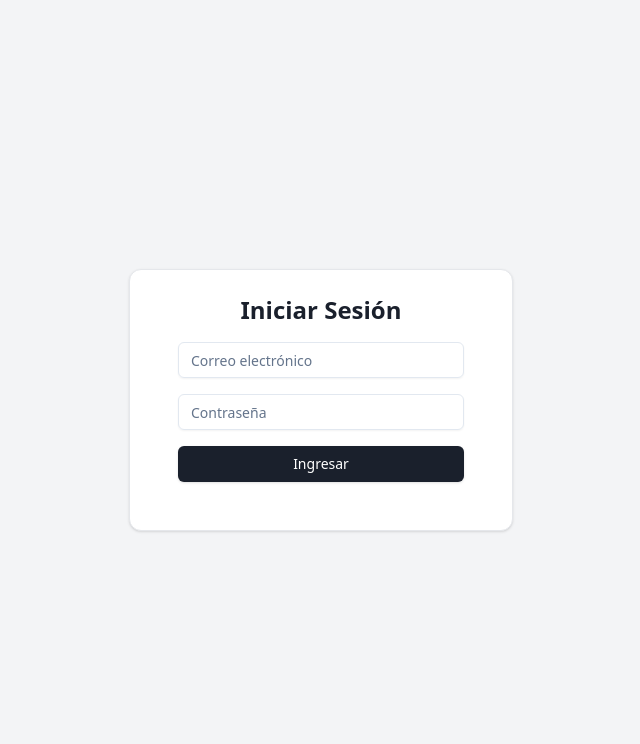
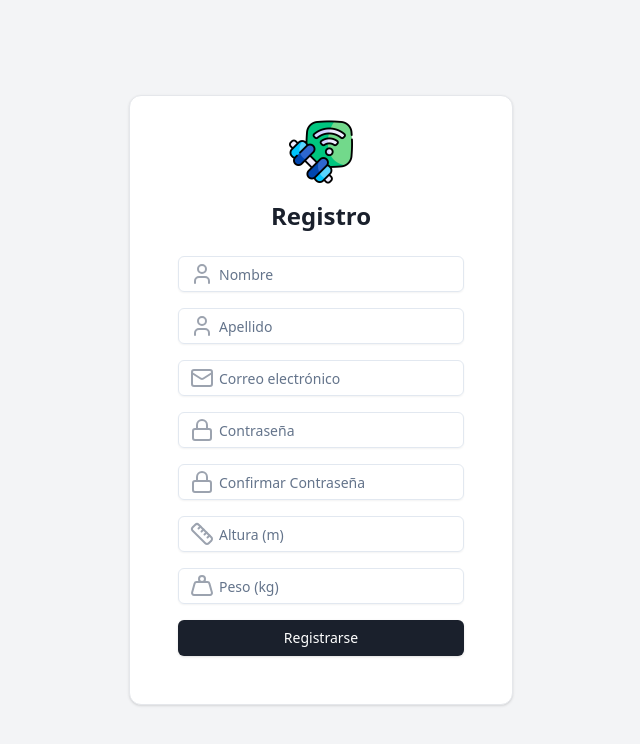
Before and after one commit to JohanVilla1z/FitSync_Front, a React (Vite) app: page /register in a window 1280 px wide. Before the commit this address led to /login. Shown: the top 744 px of the page, without its empty margins (319-959 px from the left). Built offline with nearby package versions, Linux system fonts and the light colour scheme.

Commit message:
feat :sparkles: add Register page with form validation and user registration functionality

```diff
--- /dev/null
+++ b/src/constants/auth/registerForm.ts
@@ -0,0 +1,8 @@
+export default interface RegisterForm {
+  name: string;
+  lastName: string;
+  email: string;
+  password: string;
+  userHeight: number;
+  userWeight: number;
+}
--- a/src/constants/index.ts
+++ b/src/constants/index.ts
@@ -1,3 +1,3 @@
 export * from "./auth/authState";
-export * from "./RolEnum";
+export * from "./auth/registerForm";
 export * from "./entryLog";
--- a/src/pages/index.ts
+++ b/src/pages/index.ts
@@ -1,7 +1,7 @@
 export { default as Dashboard } from "./dashboard/Dashboard";
 export { default as Login } from "./login/Login";
 export { default as Profile } from "./profile/Profile";
-export { default as Unauthorized } from "./Unauthorized";
+export { default as Register } from "./register/Register";
 export { default as Trainers } from "./trainers/Trainers";
 
 // Cuando agregues nuevas páginas, solo necesitas exportarlas aquí:
--- /dev/null
+++ b/src/pages/register/Register.tsx
@@ -0,0 +1,181 @@
+import { Lock, Mail, Ruler, User, Weight } from "lucide-react"; // Importar íconos de Lucide
+import { useForm } from "react-hook-form";
+import { useNavigate } from "react-router-dom";
+import { toast } from "react-toastify";
+import axiosInstance from "../../api/axiosInstance";
+import { Button, Card, CardContent, Input } from "../../components/ui";
+import RegisterForm from "../../constants/auth/registerForm";
+
+interface ExtendedRegisterForm extends RegisterForm {
+  confirmPassword: string; // Campo adicional para confirmar la contraseña
+}
+
+const Register = () => {
+  const {
+    register,
+    handleSubmit,
+    formState: { errors },
+    watch,
+  } = useForm<ExtendedRegisterForm>();
+  const navigate = useNavigate();
+
+  // Observar el valor del campo "password" para compararlo con "confirmPassword"
+  const password = watch("password");
+
+  const onSubmit = async (data: ExtendedRegisterForm) => {
+    try {
+      const { confirmPassword, ...registerData } = data; // Excluir confirmPassword antes de enviar
+      await axiosInstance.post("/auth/register-user", registerData);
+      toast.success("Registro exitoso 🚀");
+      navigate("/login");
+    } catch (error) {
+      console.error("Error durante el registro:", error);
+      toast.error("Error al registrar el usuario. Inténtelo más tarde.");
+    }
+  };
+
+  return (
+    <div className="flex justify-center items-center h-screen bg-gray-100 dark:bg-gray-900">
+      <Card className="w-96 p-6">
+        <CardContent>
+          <div className="flex flex-col items-center mb-6">
+            <img
+              src="src/assets/logos/fitsync-logo.png"
+              alt="FitSync Logo"
+              className="h-16 mb-4"
+            />
+            <h2 className="text-2xl font-bold text-center">Registro</h2>
+          </div>
+          <form onSubmit={handleSubmit(onSubmit)} className="space-y-4">
+            <div className="relative">
+              <User className="absolute left-3 top-1/2 transform -translate-y-1/2 text-gray-400" />
+              <Input
+                type="text"
+                placeholder="Nombre"
+                className="pl-10"
+                {...register("name", {
+                  required: "El nombre es obligatorio",
+                  minLength: { value: 2, message: "Mínimo 2 caracteres" },
+                  maxLength: { value: 50, message: "Máximo 50 caracteres" },
+                })}
+              />
+              {errors.name && (
+                <p className="text-red-500 text-sm">{errors.name.message}</p>
+              )}
+            </div>
+            <div className="relative">
+              <User className="absolute left-3 top-1/2 transform -translate-y-1/2 text-gray-400" />
+              <Input
+                type="text"
+                placeholder="Apellido"
+                className="pl-10"
+                {...register("lastName", {
+                  required: "El apellido es obligatorio",
+                  minLength: { value: 2, message: "Mínimo 2 caracteres" },
+                  maxLength: { value: 50, message: "Máximo 50 caracteres" },
+                })}
+              />
+              {errors.lastName && (
+                <p className="text-red-500 text-sm">
+                  {errors.lastName.message}
+                </p>
+              )}
+            </div>
+            <div className="relative">
+              <Mail className="absolute left-3 top-1/2 transform -translate-y-1/2 text-gray-400" />
+              <Input
+                type="email"
+                placeholder="Correo electrónico"
+                className="pl-10"
+                {...register("email", {
+                  required: "El correo es obligatorio",
+                  pattern: {
+                    value: /^[^\s@]+@[^\s@]+\.[^\s@]+$/,
+                    message: "Formato de correo inválido",
+                  },
+                })}
+              />
+              {errors.email && (
+                <p className="text-red-500 text-sm">{errors.email.message}</p>
+              )}
+            </div>
+            <div className="relative">
+              <Lock className="absolute left-3 top-1/2 transform -translate-y-1/2 text-gray-400" />
+              <Input
+                type="password"
+                placeholder="Contraseña"
+                className="pl-10"
+                {...register("password", {
+                  required: "La contraseña es obligatoria",
+                  minLength: { value: 6, message: "Mínimo 6 caracteres" },
+                })}
+              />
+              {errors.password && (
+                <p className="text-red-500 text-sm">
+                  {errors.password.message}
+                </p>
+              )}
+            </div>
+            <div className="relative">
+              <Lock className="absolute left-3 top-1/2 transform -translate-y-1/2 text-gray-400" />
+              <Input
+                type="password"
+                placeholder="Confirmar Contraseña"
+                className="pl-10"
+                {...register("confirmPassword", {
+                  required: "La confirmación de contraseña es obligatoria",
+                  validate: (value) =>
+                    value === password || "Las contraseñas no coinciden",
+                })}
+              />
+              {errors.confirmPassword && (
+                <p className="text-red-500 text-sm">
+                  {errors.confirmPassword.message}
+                </p>
+              )}
+            </div>
+            <div className="relative">
+              <Ruler className="absolute left-3 top-1/2 transform -translate-y-1/2 text-gray-400" />
+              <Input
+                type="number"
+                placeholder="Altura (m)"
+                step="0.01"
+                className="pl-10"
+                {...register("userHeight", {
+                  required: "La altura es obligatoria",
+                })}
+              />
+              {errors.userHeight && (
+                <p className="text-red-500 text-sm">
+                  {errors.userHeight.message}
+                </p>
+              )}
+            </div>
+            <div className="relative">
+              <Weight className="absolute left-3 top-1/2 transform -translate-y-1/2 text-gray-400" />
+              <Input
+                type="number"
+                placeholder="Peso (kg)"
+                step="0.1"
+                className="pl-10"
+                {...register("userWeight", {
+                  required: "El peso es obligatorio",
+                })}
+              />
+              {errors.userWeight && (
+                <p className="text-red-500 text-sm">
+                  {errors.userWeight.message}
+                </p>
+              )}
+            </div>
+            <Button type="submit" className="w-full">
+              Registrarse
+            </Button>
+          </form>
+        </CardContent>
+      </Card>
+    </div>
+  );
+};
+
+export default Register;
--- a/src/routes/index.tsx
+++ b/src/routes/index.tsx
@@ -15,6 +15,7 @@ import RoleBasedRoute, { AppRoute } from "./RoleBasedRoute";
 // Carga diferida de componentes
 const Dashboard = lazy(() => import("../pages/dashboard/Dashboard"));
 const Login = lazy(() => import("../pages/login/Login"));
+const Register = lazy(() => import("../pages/register/Register"));
 const Profile = lazy(() => import("../pages/profile/Profile"));
 const Trainers = lazy(() => import("../pages/trainers/Trainers"));
 const Unauthorized = lazy(() => import("../pages/Unauthorized"));
@@ -97,6 +98,7 @@ const AppRoutes = () => (
       <Routes>
         {/* Ruta pública - accesible sin autenticación */}
         <Route path="/login" element={<Login />} />
+        <Route path="/register" element={<Register />} />
 
         {/* Rutas protegidas con control de acceso basado en roles */}
         {routes.map((route) => (
```
